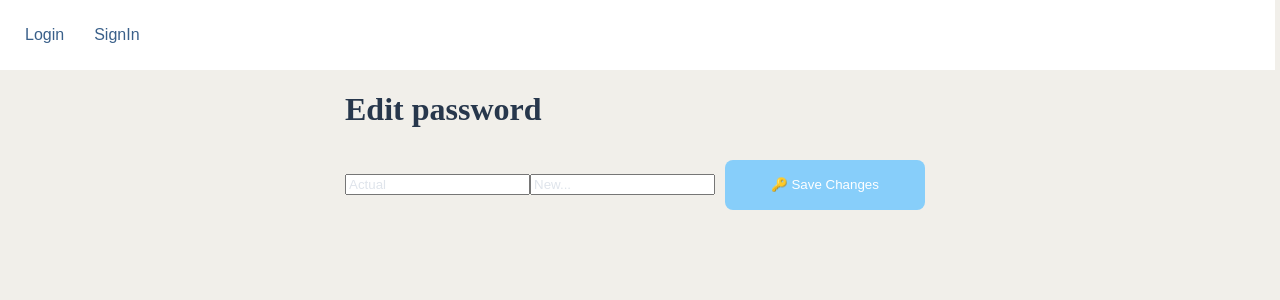
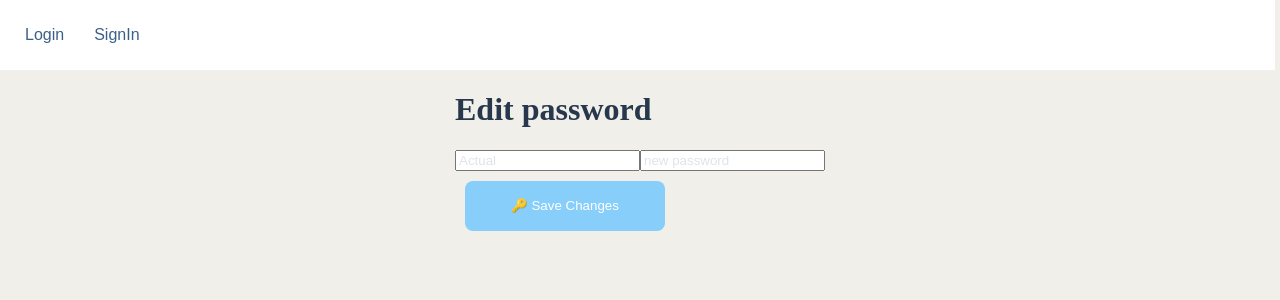
Before and after one commit to git504/groupomania, a React (Create React App) app in the folder client/: page /changepassword in a window 1280 px wide. Shown: the top 300 px of the page. Built offline with nearby package versions, Linux system fonts and the light colour scheme; no server answers.

Commit message:
MINORFIX password  empty

```diff
--- a/client/src/pages/ChangePassword.js
+++ b/client/src/pages/ChangePassword.js
@@ -30,7 +30,9 @@ function ChangePassword() {
   return (
     <div>
       <h1>Edit password</h1>
+      <div>
         <input
+          className="password"
           type="text"
           placeholder="Actual"
           onChange={(event) => {
@@ -38,12 +40,14 @@ function ChangePassword() {
           }}
         />
         <input
+          className="password"
           type="text"
-        placeholder="New..."
+          placeholder="new password"
           onChange={(event) => {
             setNewPassword(event.target.value);
           }}
         />
+      </div>
       <button onClick={changePassword}>🔑 Save Changes</button>
     </div>
   );
--- a/client/src/pages/Login.js
+++ b/client/src/pages/Login.js
@@ -68,7 +68,7 @@ function Login() {
             setPassword(event.target.value);
           }}
         />
-        <button onClick={login}> Login </button>
+        <button type="submit" onClick={login}> Login </button>
       </Form>
     </Formik>
   );
--- a/client/src/pages/Profile.js
+++ b/client/src/pages/Profile.js
@@ -26,7 +26,7 @@ function Profile() {
       <div className="basicInfo">
         {" "}
         <h1>ACCOUNT DETAILS</h1>
-        <h3>Username :{username}</h3>
+        <h3>Username : {username}</h3>
         <h3>
           Password :
           {authState.username === username && (
```
Also changed, not shown: 1 other file (tests, documents, lock files or other folders). Lines whose indentation alone changed are shown as unchanged.
